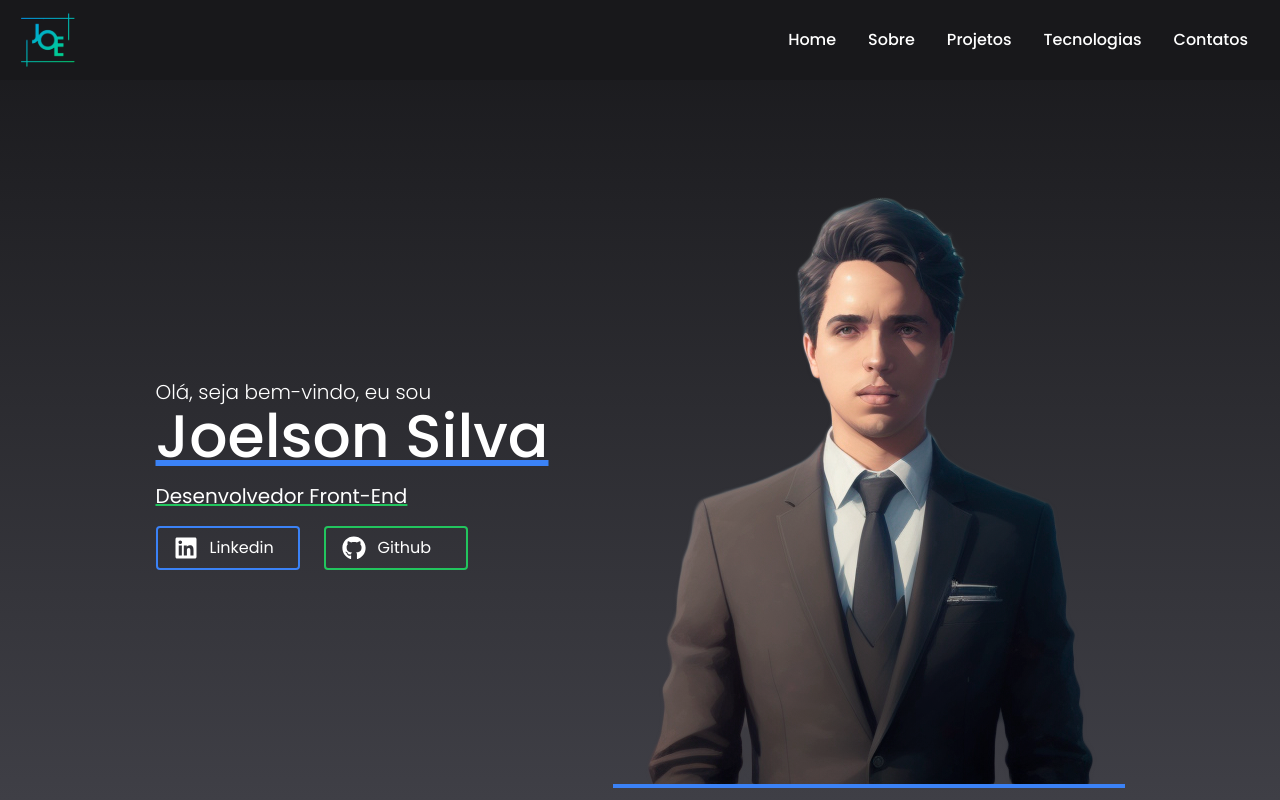
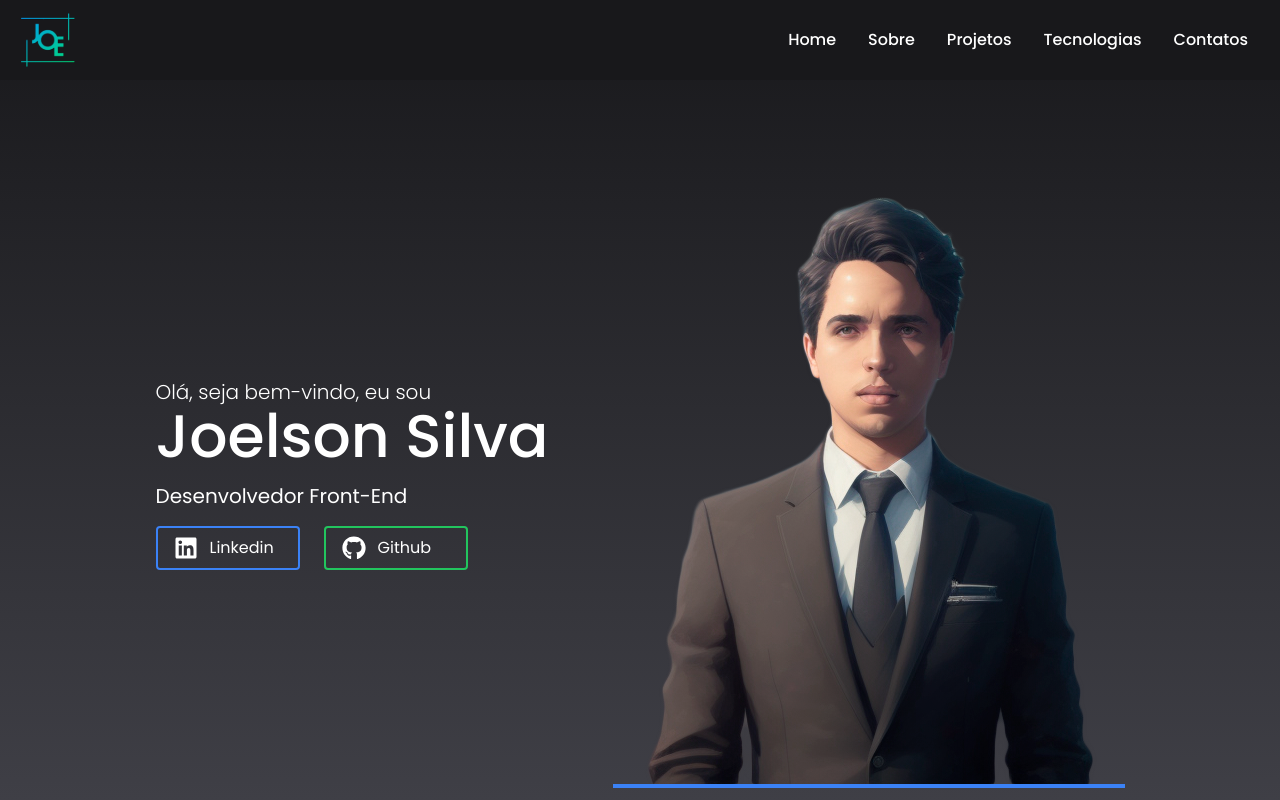
Before and after one commit to JoeSeraphy/portfolio-react, a React (Vite) app: page / in a window 1280 px wide. Shown: the top 800 px of the page. Built offline with nearby package versions, Linux system fonts and the light colour scheme.

Commit message:
atualizando

```diff
--- a/src/components/home.jsx
+++ b/src/components/home.jsx
@@ -22,14 +22,14 @@ export function Home() {
             Olá, seja bem-vindo, eu sou
           </p>
           <h2
-            className="text-4xl sm:text-6xl font-medium text-white underline decoration-blue-500"
+            className="text-4xl sm:text-6xl font-medium text-white"
             data-aos="fade-down"
             data-aos-delay="400"
           >
             Joelson Silva
           </h2>
           <p
-            className="text-white text-xl py-4 max-w-md underline decoration-green-500"
+            className="text-white text-xl py-4 max-w-md "
             data-aos="fade-down"
             data-aos-delay="400"
           >
```
